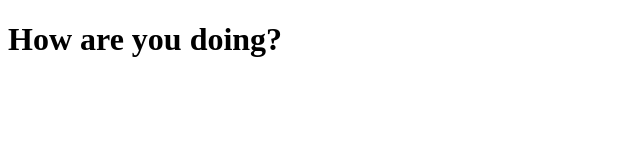
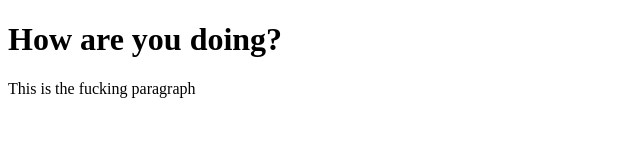
Before and after one commit to junaidkhan5r/gitProject, a plain HTML site: page index.html in a window 1280 px wide. Shown: the whole page, without its empty margins (0-640 px from the left). Drawn offline with Linux system fonts and the light colour scheme.

Commit message:
added a paragraph
Update the index.html files from github

```diff
--- a/index.html
+++ b/index.html
@@ -8,5 +8,6 @@
 </head>
 <body>
     <h1>How are you doing?</h1>
+    <p>This is the fucking paragraph</p>
 </body>
 </html>
```
